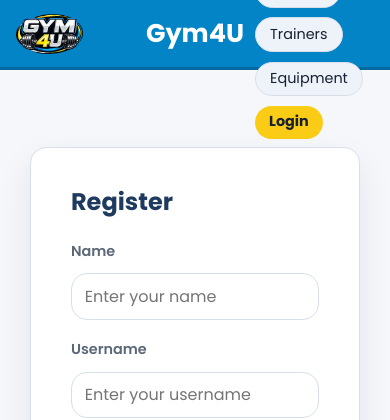
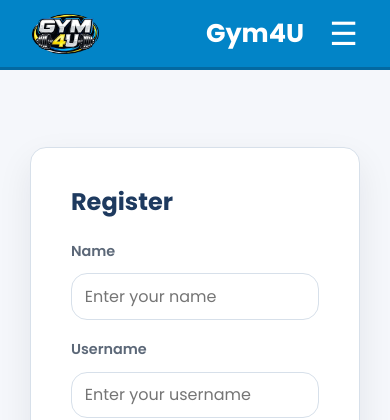
Before and after one commit to edus4506/Gym4U, a PHP site: page /register.php in a window 390 px wide. Shown: the top 420 px of the page. Run offline with PHP 8.4, Linux system fonts and the light colour scheme.

Commit message:
fix: hamburger top bar navigation

```diff
--- a/classes.php
+++ b/classes.php
@@ -38,6 +38,8 @@
       </a>
     </div>
     <div class="middle"><h1>Gym4U</h1></div>
+    <input type="checkbox" id="menu-toggle">
+    <label for="menu-toggle" class="hamburger">☰</label>
     <nav class="right" aria-label="Main navigation">
       <ul>
         <li><a href="index.php">Home</a></li>
--- a/css/components.css
+++ b/css/components.css
@@ -79,6 +79,17 @@ header nav ul li:last-child a:hover, header nav ul li:last-child a:focus-visible
 header nav ul li:last-child a[aria-current="page"] {
   background: var(--secondary);
   color: var(--text);
+}
+
+#menu-toggle {
+  display: none;
+}
+
+.hamburger {
+  display: none;
+  font-size: 2rem;
+  cursor: pointer;
+  color: white;
 }
 
 nav.right {
@@ -711,9 +722,8 @@ nav.right {
 }
 
 @media (max-width: 950px) {
-  .trainer-grid,
-  .focus-grid,
-  .contact-grid {
+
+  .trainer-grid, .focus-grid, .contact-grid {
     grid-template-columns: repeat(2, minmax(0, 1fr));
   }
 
@@ -723,6 +733,41 @@ nav.right {
 
   .trainer-image {
     height: 240px;
+  }
+
+  header {
+    position: relative;
+  }
+
+  .hamburger {
+    display: block;
+  }
+
+  header nav.right {
+    display: none;
+    position: absolute;
+    top: 70px;
+    right: 1rem;
+    background: var(--primary);
+    padding: 1rem;
+    border-radius: 1rem;
+    border: 2px solid var(--primary-strong);
+    z-index: 1000;
+  }
+
+  header nav.right ul {
+    flex-direction: column;
+    align-items: stretch;
+    min-width: 220px;
+  }
+
+  header nav.right ul li a {
+    width: 100%;
+    justify-content: center;
+  }
+
+  #menu-toggle:checked ~ nav.right {
+    display: flex;
   }
 }
 
@@ -748,19 +793,6 @@ nav.right {
 }
 
 @media (max-width: 700px) {
-  header {
-    padding: 0.6rem 1rem;
-  }
-
-  header nav ul {
-    justify-content: flex-start;
-    flex-wrap: wrap;
-  }
-
-  header nav ul li:last-child a {
-    margin-left: 0;
-  }
-
   .th,
   .td {
     font-size: 0.78rem;
--- a/equipment.php
+++ b/equipment.php
@@ -23,6 +23,8 @@ require_once __DIR__ . '/controllers/equipmentController.php';
             </a>
         </div>
         <div class="middle"><h1>Gym4U</h1></div>
+        <input type="checkbox" id="menu-toggle">
+        <label for="menu-toggle" class="hamburger">☰</label>
         <nav class="right" aria-label="Main navigation">
             <ul>
                 <li><a href="index.php">Home</a></li>
--- a/index.php
+++ b/index.php
@@ -24,6 +24,8 @@
     <div class="middle">
       <h1>Gym4U</h1>
     </div>
+    <input type="checkbox" id="menu-toggle">
+    <label for="menu-toggle" class="hamburger">☰</label>
     <nav class="right" aria-label="Main navigation">
       <ul>
         <li><a href="index.php" aria-current="page">Home</a></li>
--- a/login.php
+++ b/login.php
@@ -35,6 +35,8 @@ $errorMessage = $errors[$_GET['error'] ?? ''] ?? null;
       </a>
     </div>
     <div class="middle"><h1>Gym4U</h1></div>
+    <input type="checkbox" id="menu-toggle">
+    <label for="menu-toggle" class="hamburger">☰</label>
     <nav class="right" aria-label="Main navigation">
       <ul>
         <li><a href="index.php">Home</a></li>
--- a/privacy.php
+++ b/privacy.php
@@ -23,7 +23,8 @@
     <div class="middle">
       <h1>Gym4U</h1>
     </div>
-
+    <input type="checkbox" id="menu-toggle">
+    <label for="menu-toggle" class="hamburger">☰</label>
     <nav class="right" aria-label="Main navigation">
       <ul>
         <li><a href="index.php">Home</a></li>
--- a/profile.php
+++ b/profile.php
@@ -26,6 +26,8 @@
       </a>
     </div>
     <div class="middle"><h1>Gym4U</h1></div>
+    <input type="checkbox" id="menu-toggle">
+    <label for="menu-toggle" class="hamburger">☰</label>
     <nav class="right" aria-label="Main navigation">
       <ul>
         <li><a href="index.php">Home</a></li>
--- a/register.php
+++ b/register.php
@@ -38,6 +38,8 @@ $errorMessage = $errors[$_GET['error'] ?? ''] ?? null;
       </a>
     </div>
     <div class="middle"><h1>Gym4U</h1></div>
+    <input type="checkbox" id="menu-toggle">
+    <label for="menu-toggle" class="hamburger">☰</label>
     <nav class="right" aria-label="Main navigation">
       <ul>
         <li><a href="index.php">Home</a></li>
--- a/subscriptions.php
+++ b/subscriptions.php
@@ -31,6 +31,8 @@ $planNames = [
     <div class="middle">
       <h1>Gym4U</h1>
     </div>
+    <input type="checkbox" id="menu-toggle">
+    <label for="menu-toggle" class="hamburger">☰</label>
     <nav class="right" aria-label="Main navigation">
       <ul>
         <li><a href="index.php">Home</a></li>
--- a/terms.php
+++ b/terms.php
@@ -25,7 +25,8 @@
     <div class="middle">
       <h1>Gym4U</h1>
     </div>
-
+    <input type="checkbox" id="menu-toggle">
+    <label for="menu-toggle" class="hamburger">☰</label>
     <nav class="right" aria-label="Main navigation">
       <ul>
         <li><a href="index.php">Home</a></li>
--- a/trainers.php
+++ b/trainers.php
@@ -21,6 +21,8 @@
       </a>
     </div>
     <div class="middle"><h1>Gym4U</h1></div>
+    <input type="checkbox" id="menu-toggle">
+    <label for="menu-toggle" class="hamburger">☰</label>
     <nav class="right" aria-label="Main navigation">
       <ul>
         <li><a href="index.php">Home</a></li>
```
